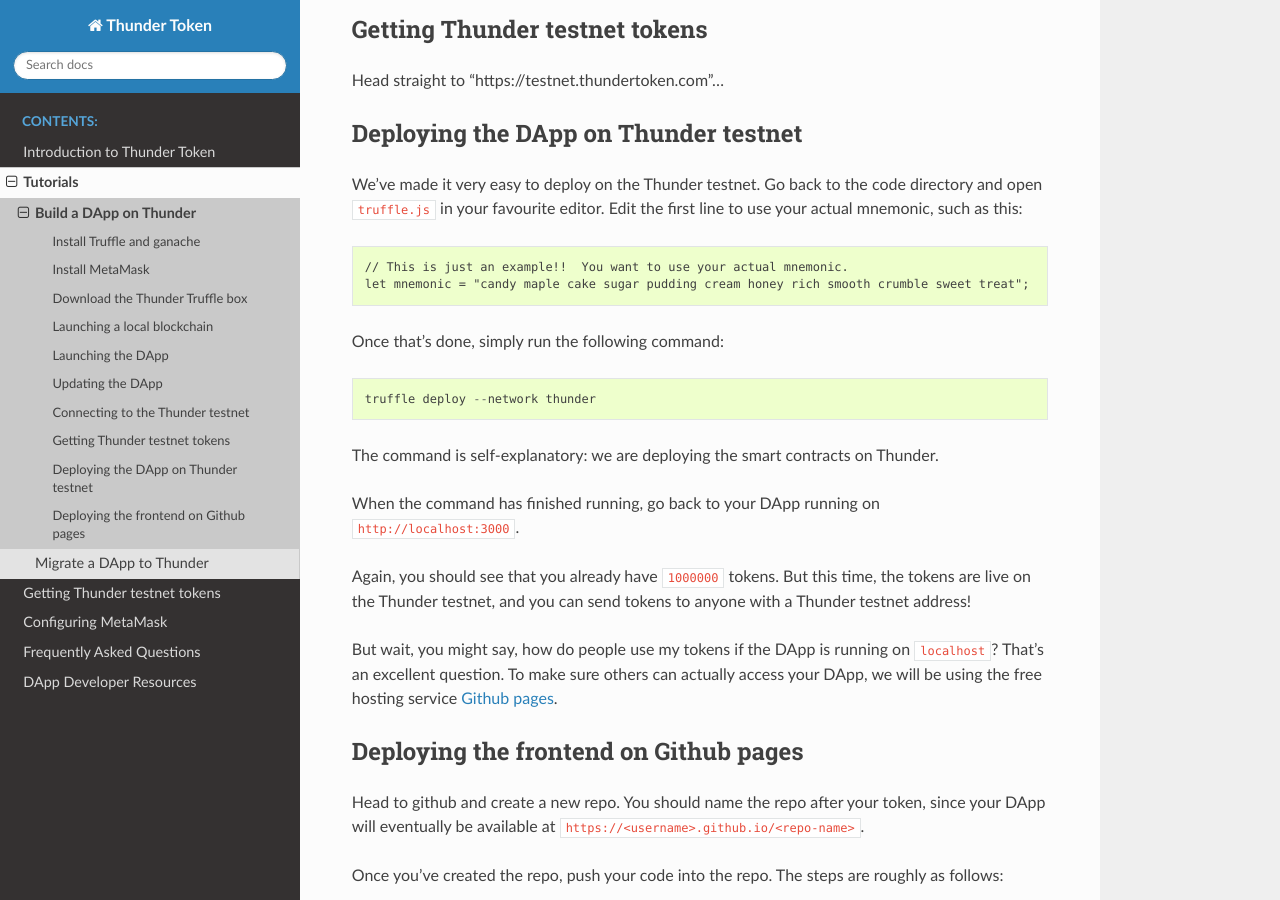
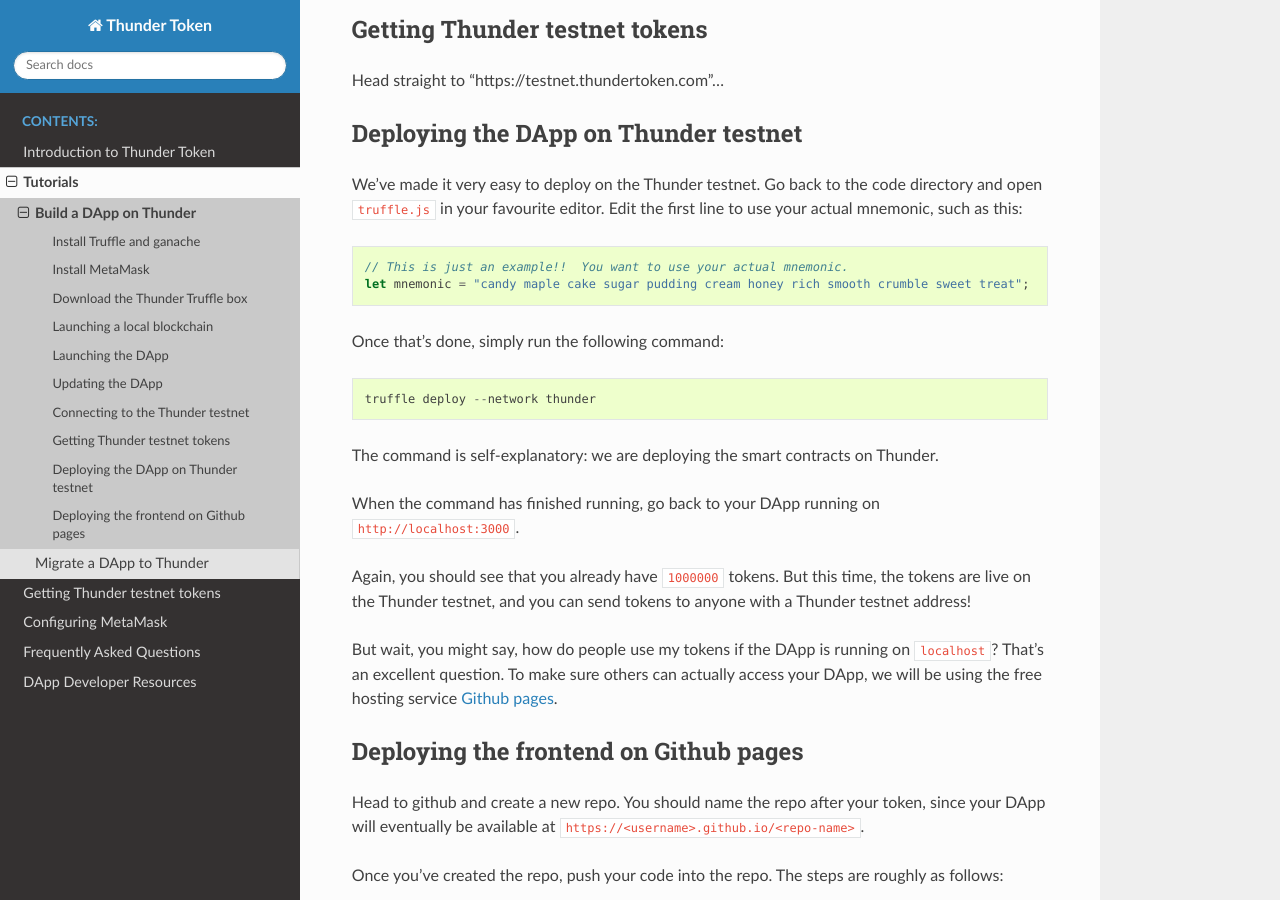
Before and after one commit to derekchiang/thunder-docs, a Sphinx documentation site: the page built from source/tutorials/build_dapp_on_thunder.md, in a window 1280 px wide and 900 px high, scrolled down 4126 px. Built offline with Sphinx 7.4.7 and the Read the Docs theme 2.0.0, drawn with Linux system fonts in a browser that asks for light colours.

Commit message:
Add javascript syntax highlighting

````diff
--- a/source/tutorials/build_dapp_on_thunder.md
+++ b/source/tutorials/build_dapp_on_thunder.md
@@ -146,7 +146,7 @@
 
 We've made it very easy to deploy on the Thunder testnet.  Go back to the code directory and open `truffle.js` in your favourite editor.  Edit the first line to use your actual mnemonic, such as this:
 
-```
+```javascript
 // This is just an example!!  You want to use your actual mnemonic.
 let mnemonic = "candy maple cake sugar pudding cream honey rich smooth crumble sweet treat";
 ```
@@ -181,7 +181,7 @@
 
 Once that's done, open up `package.json` in your favorite editor and edit the `homepage` field to look like the following:
 
-```
+```javascript
 {
   "homepage": "https://<username>.github.io/<repo-name>",
 }
````
Also changed, not shown: source/tutorials/migrate_dapp_to_thunder.md (+2 -2 lines).
